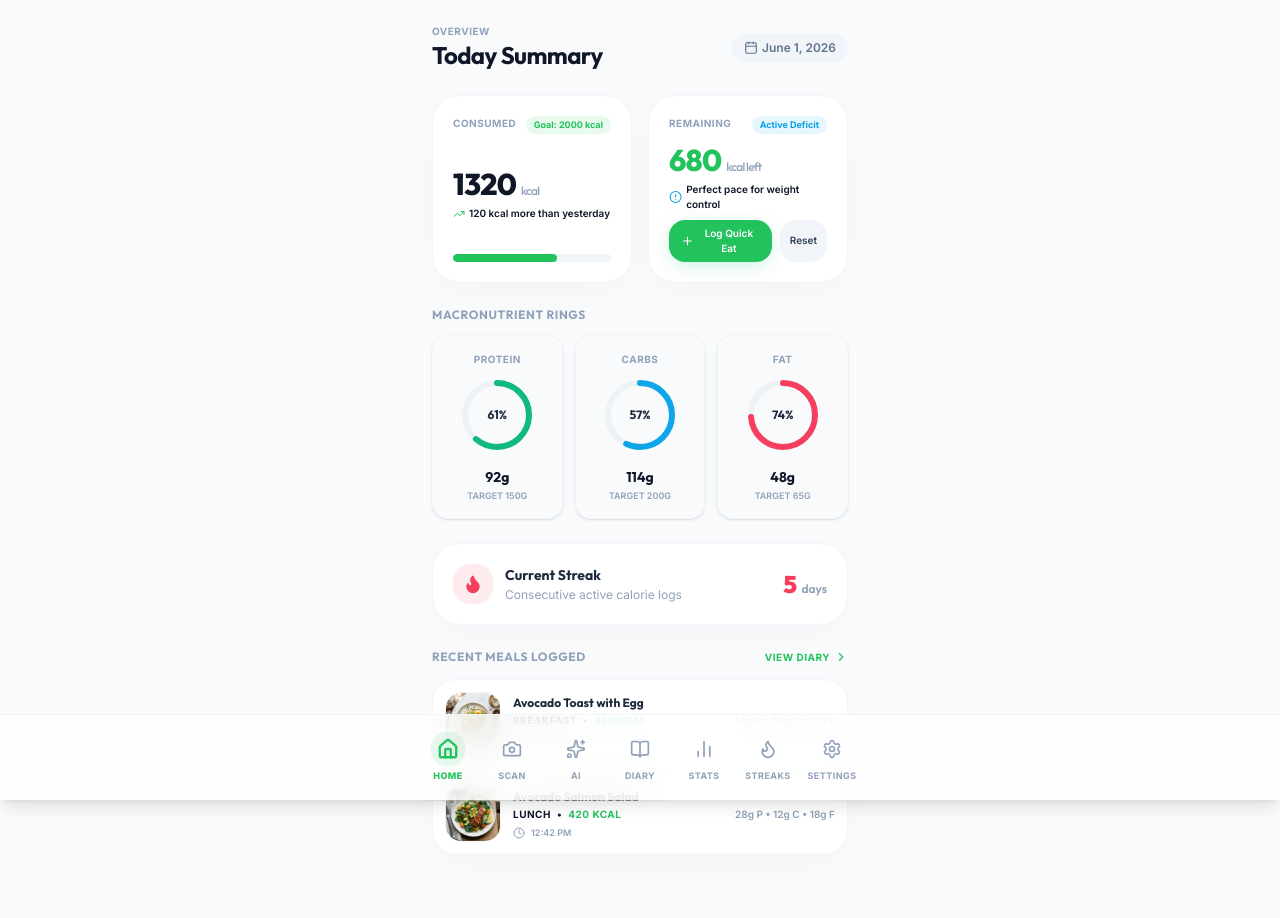
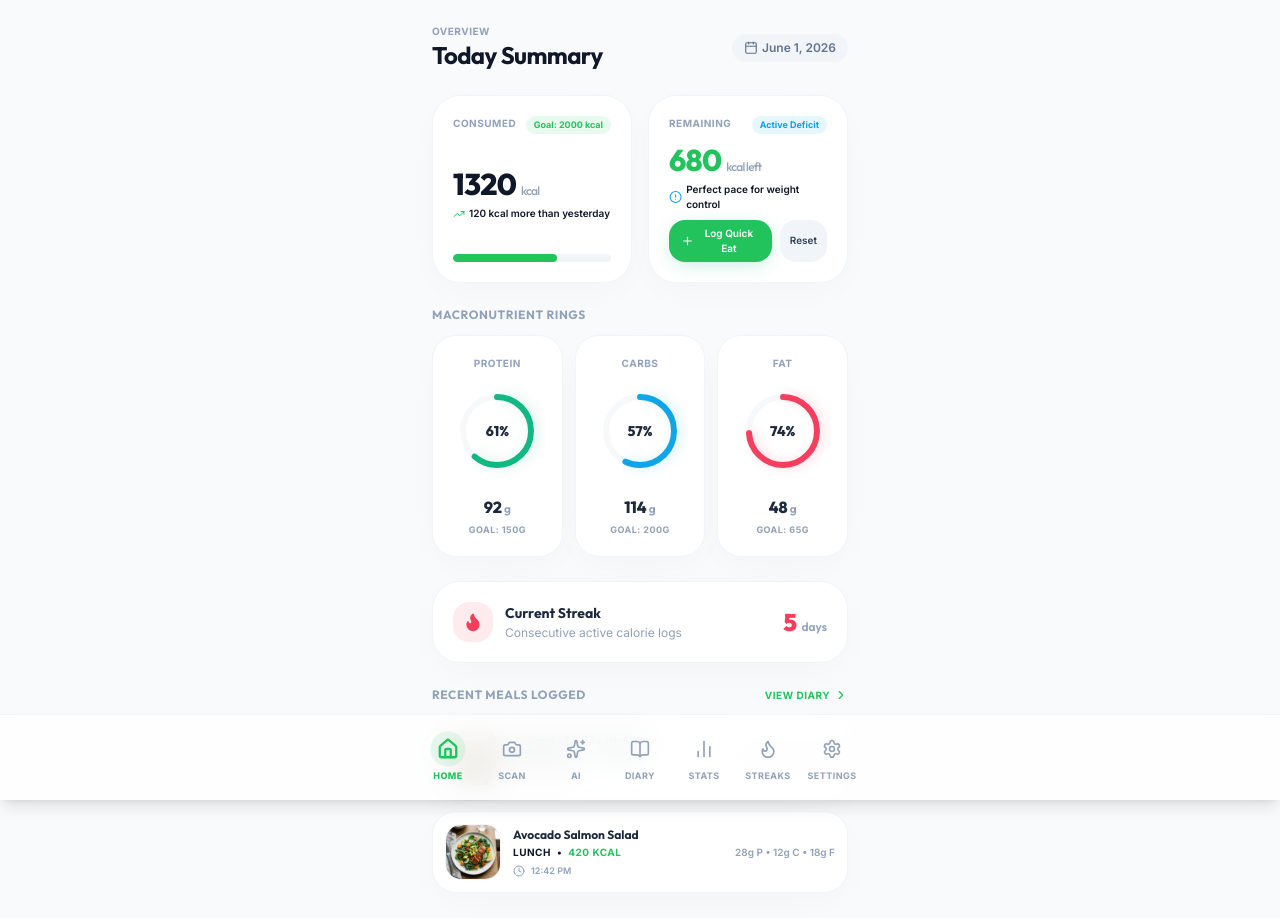
Before and after one commit to Shhhreyaaa/AI-Calorie-Tracker, a Next.js app: page /dashboard in a window 1280 px wide. Shown: the top 918 px of the page. Built offline with nearby package versions, Linux system fonts and the light colour scheme.

Commit message:
Initial project setup

```diff
--- a/src/app/dashboard/page.tsx
+++ b/src/app/dashboard/page.tsx
@@ -14,83 +14,13 @@ import {
   TrendingUp,
   AlertCircle
 } from "lucide-react";
-
-// Custom SVG Ring Component for Macros
-interface MacroRingProps {
-  percentage: number;
-  label: string;
-  amount: string;
-  target: string;
-  colorClass: string;
-  glowClass: string;
-  strokeColor: string;
-}
-
-function MacroRing({
-  percentage,
-  label,
-  amount,
-  target,
-  colorClass,
-  glowClass,
-  strokeColor
-}: MacroRingProps) {
-  const radius = 32;
-  const strokeWidth = 6;
-  const circumference = 2 * Math.PI * radius;
-  const strokeDashoffset = circumference - (Math.min(percentage, 100) / 100) * circumference;
-
-  return (
-    <div className="bg-slate-50/50 dark:bg-slate-850/40 border border-slate-100/60 dark:border-slate-800/40 rounded-2xl p-4 flex flex-col items-center text-center shadow-sm">
-      <span className="text-[10px] text-slate-400 font-bold uppercase tracking-wider mb-2">{label}</span>
-
-      {/* SVG Circular Progress Ring */}
-      <div className="relative w-20 h-20 flex items-center justify-center">
-        <svg className="w-full h-full transform -rotate-90">
-          {/* Background circle */}
-          <circle
-            cx="40"
-            cy="40"
-            r={radius}
-            stroke="rgba(148, 163, 184, 0.1)"
-            strokeWidth={strokeWidth}
-            fill="transparent"
-          />
-          {/* Progress circle */}
-          <circle
-            cx="40"
-            cy="40"
-            r={radius}
-            stroke={strokeColor}
-            strokeWidth={strokeWidth}
-            fill="transparent"
-            strokeDasharray={circumference}
-            strokeDashoffset={strokeDashoffset}
-            strokeLinecap="round"
-            className="transition-all duration-500 ease-out"
-          />
-        </svg>
-
-        {/* Inside Text */}
-        <div className="absolute flex flex-col items-center">
-          <span className="font-outfit text-xs font-bold text-slate-800 dark:text-slate-200">
-            {Math.round(percentage)}%
-          </span>
-        </div>
-      </div>
-
-      <div className="mt-3">
-        <div className="font-outfit text-sm font-bold text-slate-805 dark:text-slate-205">{amount}</div>
-        <div className="text-[9px] text-slate-400 font-semibold uppercase mt-0.5">Target {target}</div>
-      </div>
-    </div>
-  );
-}
+import MacroRing from "@/components/dashboard/MacroRing";
 
 export default function Dashboard() {
   const [streak, setStreak] = useState(5);
   const [calories, setCalories] = useState(1320);
   const [showToast, setShowToast] = useState(false);
+
 
   useEffect(() => {
     if (showToast) {
@@ -226,31 +156,25 @@ export default function Dashboard() {
         <h3 className="font-outfit text-xs font-bold text-slate-400 uppercase tracking-wider mb-3">Macronutrient Rings</h3>
         <div className="grid grid-cols-3 gap-3">
           <MacroRing
-            percentage={(protein/targetProtein)*100}
+            value={protein}
+            target={targetProtein}
             label="Protein"
-            amount={`${protein}g`}
-            target={`${targetProtein}g`}
-            colorClass="text-brand-green"
-            glowClass="shadow-glow"
             strokeColor="#10B981"
+            glowColor="rgba(16, 185, 129, 0.2)"
           />
           <MacroRing
-            percentage={(carbs/targetCarbs)*100}
+            value={carbs}
+            target={targetCarbs}
             label="Carbs"
-            amount={`${carbs}g`}
-            target={`${targetCarbs}g`}
-            colorClass="text-brand-sky"
-            glowClass=""
             strokeColor="#0EA5E9"
+            glowColor="rgba(14, 165, 233, 0.2)"
           />
           <MacroRing
-            percentage={(fat/targetFat)*100}
+            value={fat}
+            target={targetFat}
             label="Fat"
-            amount={`${fat}g`}
-            target={`${targetFat}g`}
-            colorClass="text-brand-coral"
-            glowClass=""
             strokeColor="#F43F5E"
+            glowColor="rgba(244, 63, 94, 0.2)"
           />
         </div>
       </div>
--- /dev/null
+++ b/src/components/dashboard/MacroRing.tsx
@@ -0,0 +1,96 @@
+"use client";
+
+import React, { useState, useEffect } from "react";
+
+interface MacroRingProps {
+  value: number;
+  target: number;
+  label: string;
+  unit?: string;
+  strokeColor: string;
+  glowColor?: string;
+}
+
+export default function MacroRing({
+  value,
+  target,
+  label,
+  unit = "g",
+  strokeColor,
+  glowColor
+}: MacroRingProps) {
+  const percentage = target > 0 ? (value / target) * 100 : 0;
+  const radius = 34;
+  const strokeWidth = 6;
+  const circumference = 2 * Math.PI * radius;
+
+  // State to control transition animation on mount
+  const [dashOffset, setDashOffset] = useState(circumference);
+
+  useEffect(() => {
+    // Calculate the target offset
+    const targetOffset = circumference - (Math.min(percentage, 100) / 100) * circumference;
+    // Animate to target offset
+    const timer = setTimeout(() => {
+      setDashOffset(targetOffset);
+    }, 100);
+    return () => clearTimeout(timer);
+  }, [percentage, circumference]);
+
+  return (
+    <div className="bg-white dark:bg-slate-900 border border-slate-100 dark:border-slate-800 rounded-3xl p-5 flex flex-col items-center text-center shadow-premium dark:shadow-premium-dark hover:translate-y-[-2px] transition-all duration-300">
+      <span className="text-[10px] text-slate-400 font-bold uppercase tracking-wider mb-3">
+        {label}
+      </span>
+
+      {/* SVG Ring Container */}
+      <div className="relative w-24 h-24 flex items-center justify-center">
+        <svg className="w-full h-full transform -rotate-90">
+          {/* Background Gray Ring */}
+          <circle
+            cx="48"
+            cy="48"
+            r={radius}
+            stroke="rgba(148, 163, 184, 0.08)"
+            strokeWidth={strokeWidth}
+            fill="transparent"
+          />
+          {/* Animated Foreground Progress Ring */}
+          <circle
+            cx="48"
+            cy="48"
+            r={radius}
+            stroke={strokeColor}
+            strokeWidth={strokeWidth}
+            fill="transparent"
+            strokeDasharray={circumference}
+            strokeDashoffset={dashOffset}
+            strokeLinecap="round"
+            style={{
+              transition: "stroke-dashoffset 1s cubic-bezier(0.4, 0, 0.2, 1)",
+              filter: glowColor ? `drop-shadow(0 4px 6px ${glowColor})` : undefined
+            }}
+          />
+        </svg>
+
+        {/* Centered Percentage Indicator */}
+        <div className="absolute flex flex-col items-center justify-center">
+          <span className="font-outfit text-sm font-extrabold text-slate-800 dark:text-slate-200">
+            {Math.round(percentage)}%
+          </span>
+        </div>
+      </div>
+
+      {/* Target Metric Breakdown */}
+      <div className="mt-4">
+        <div className="font-outfit text-base font-extrabold text-slate-800 dark:text-slate-200">
+          {value}
+          <span className="text-xs font-semibold text-slate-400 ml-0.5">{unit}</span>
+        </div>
+        <div className="text-[9px] text-slate-400 font-bold uppercase tracking-wider mt-1">
+          Goal: {target}{unit}
+        </div>
+      </div>
+    </div>
+  );
+}
```
